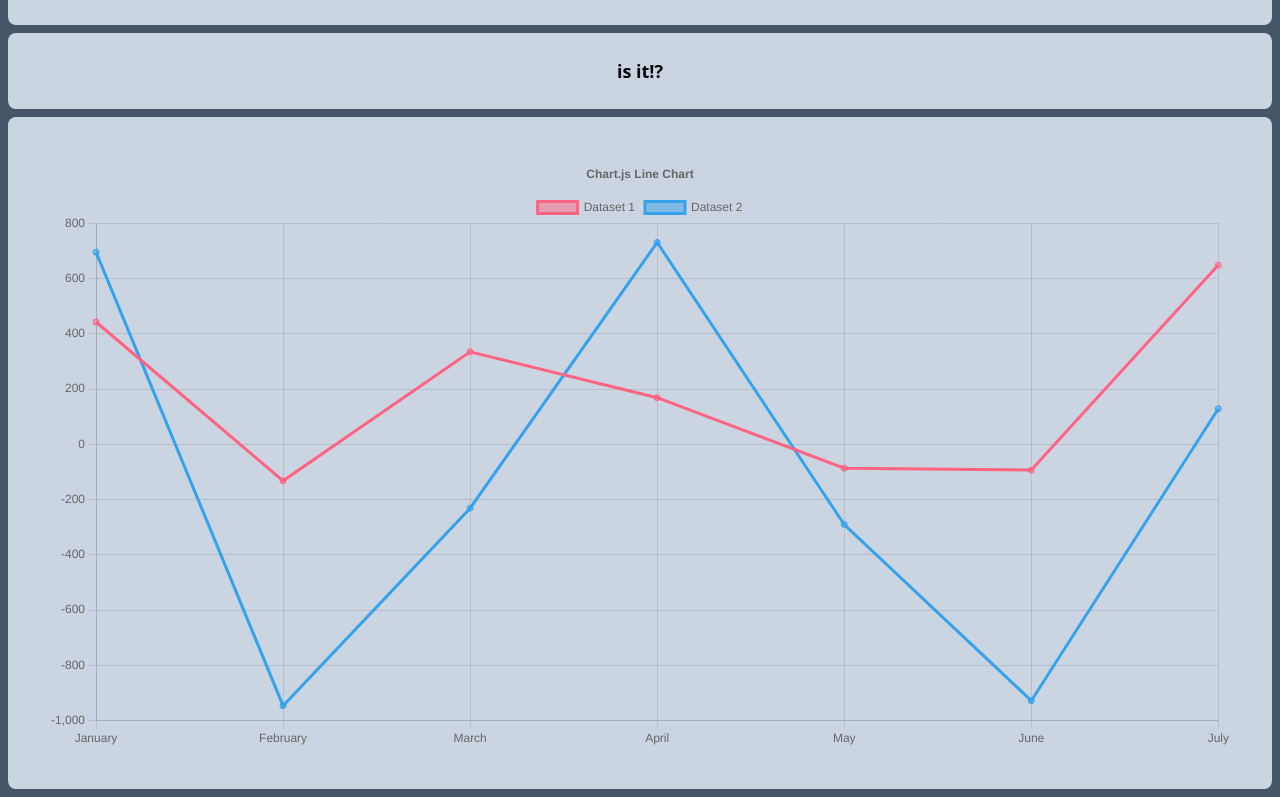
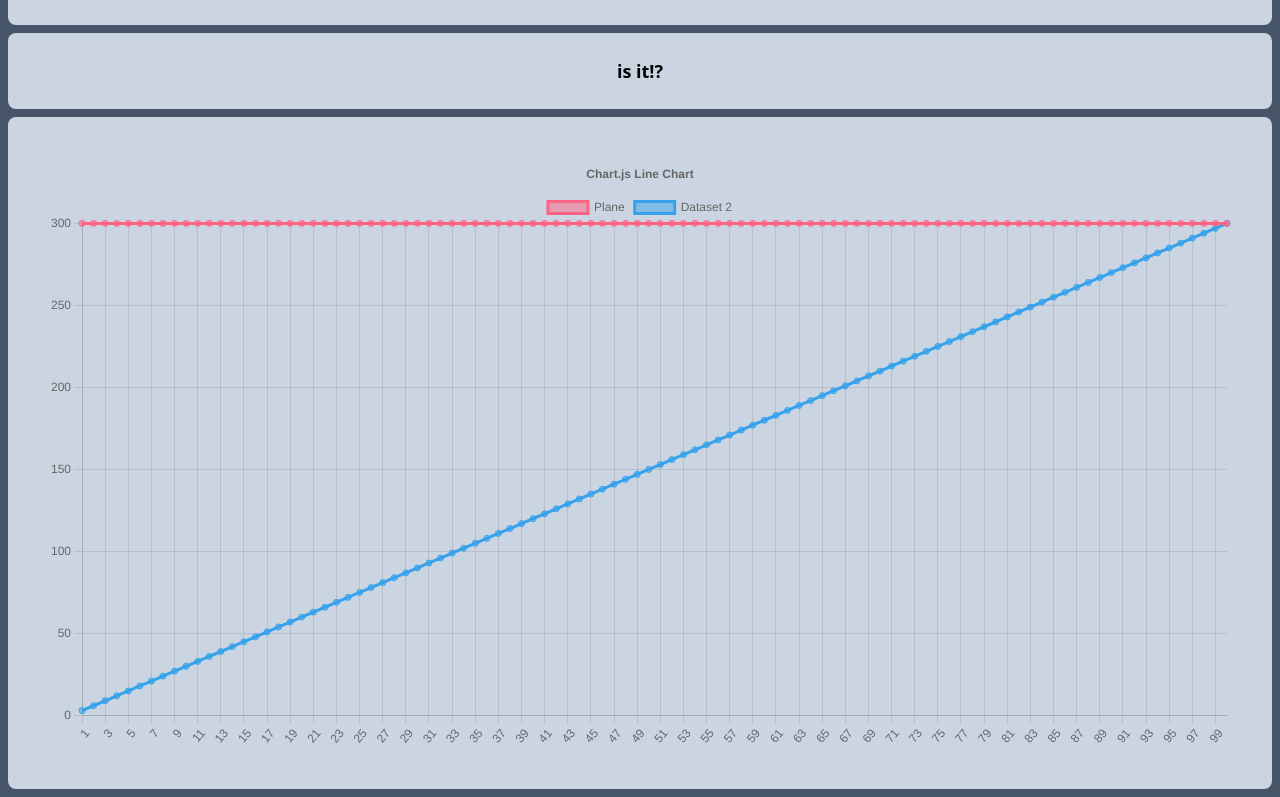
Before and after one commit to Mrkh97/RocketPlaneProject, a React (Create React App) app: page / in a window 1280 px wide. Shown: the part 511-1308 px from the top of the page. Built offline with nearby package versions, Linux system fonts and the light colour scheme.

Commit message:
added animation to chart

```diff
--- a/src/App.js
+++ b/src/App.js
@@ -24,7 +24,40 @@ ChartJS.register(
   Legend
 );
 
+const totalDuration = 5000;
+const delayBetweenPoints = totalDuration / 100;
+const previousY = (ctx) => ctx.index === 0 ? ctx.chart.scales.y.getPixelForValue(100) : ctx.chart.getDatasetMeta(ctx.datasetIndex).data[ctx.index - 1].getProps(['y'], true).y;
+const animation = {
+  x: {
+    type: 'number',
+    easing: 'linear',
+    duration: delayBetweenPoints,
+    from: NaN, // the point is initially skipped
+    delay(ctx) {
+      if (ctx.type !== 'data' || ctx.xStarted) {
+        return 0;
+      }
+      ctx.xStarted = true;
+      return ctx.index * delayBetweenPoints;
+    }
+  },
+  y: {
+    type: 'number',
+    easing: 'linear',
+    duration: delayBetweenPoints,
+    from: previousY,
+    delay(ctx) {
+      if (ctx.type !== 'data' || ctx.yStarted) {
+        return 0;
+      }
+      ctx.yStarted = true;
+      return ctx.index * delayBetweenPoints;
+    }
+  }
+};
+
 export const options = {
+  animation,
   responsive: true,
   plugins: {
     legend: {
@@ -37,20 +70,23 @@ export const options = {
   },
 };
 
-const labels = ['January', 'February', 'March', 'April', 'May', 'June', 'July'];
+let labels = [];
+for (let i=1;i<=100;i++){
+  labels.push(i);
+}
 
 export const data = {
   labels,
   datasets: [
     {
-      label: 'Dataset 1',
-      data: labels.map(() => faker.datatype.number({ min: -1000, max: 1000 })),
+      label: 'Plane',
+      data: labels.map(() => 300),
       borderColor: 'rgb(255, 99, 132)',
       backgroundColor: 'rgba(255, 99, 132, 0.5)',
     },
     {
       label: 'Dataset 2',
-      data: labels.map(() => faker.datatype.number({ min: -1000, max: 1000 })),
+      data: labels.map((item) => item*3),
       borderColor: 'rgb(53, 162, 235)',
       backgroundColor: 'rgba(53, 162, 235, 0.5)',
     },
```
